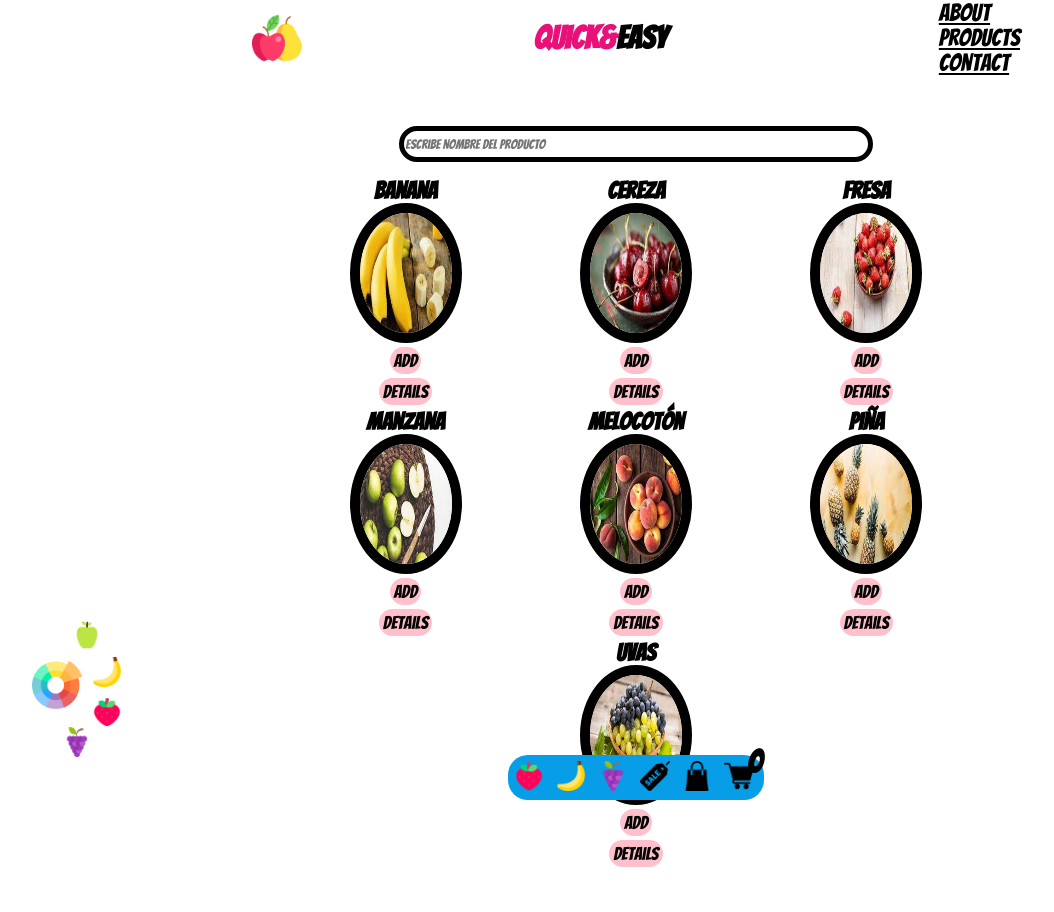
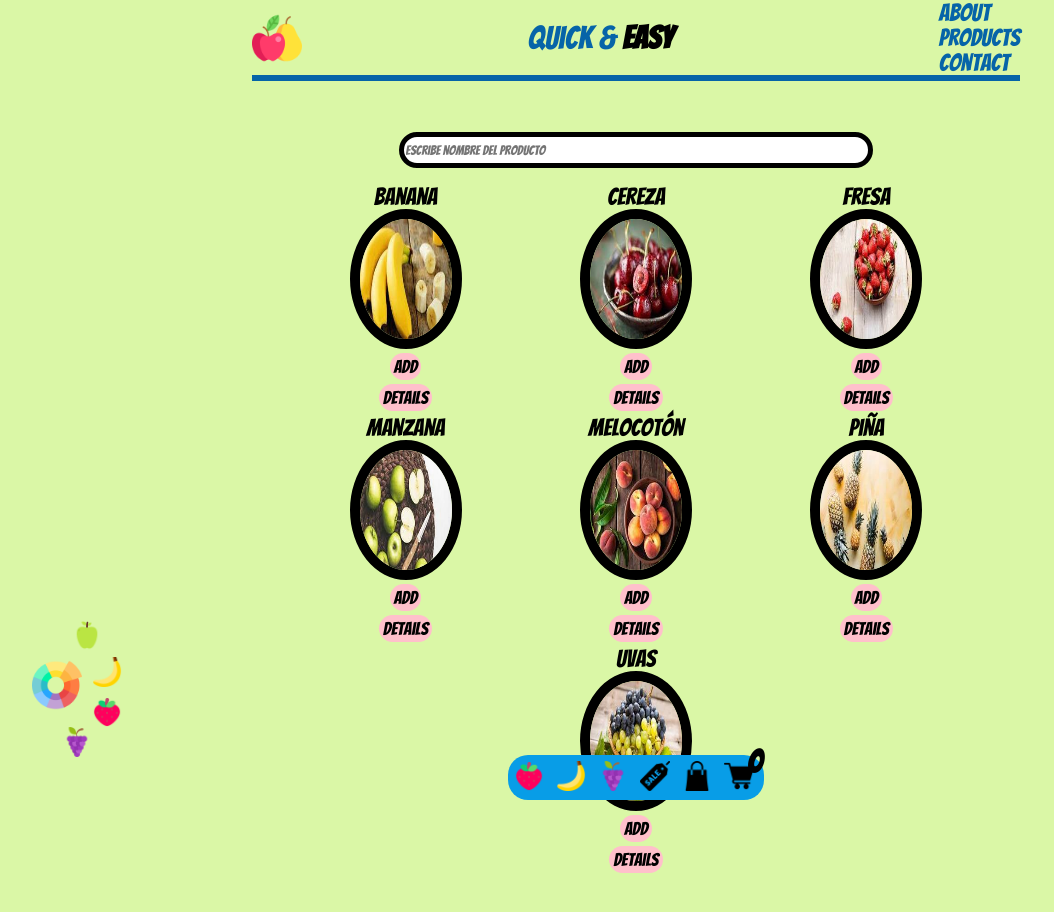
Before and after one commit to joshuaBVB007/YASAI_VUE_CSS, a Vue app: page /products in a window 1280 px wide. Shown: the top 912 px of the page, without its empty margins (4-1058 px from the left). Built offline with nearby package versions, Linux system fonts and the light colour scheme.

Commit message:
adjustind details

```diff
--- a/src/App.vue
+++ b/src/App.vue
@@ -17,7 +17,7 @@ import Roulette from '@/views/Roulette.vue'
 <style>
 
   :root{
-    --styleBackground:white;
+    --styleBackground:#DAF7A6;
   }
 
   @font-face {
--- a/src/components/Header.vue
+++ b/src/components/Header.vue
@@ -2,7 +2,7 @@
     <div class="header">
         <div class="inner">
             <img src="../../public/manzana_banana.png" alt="" srcset="">
-            <h1><span>Quick&</span>Easy</h1>
+            <h1><span>Quick & </span>Easy</h1>
             <ul>
                 <li>
                     <router-link class="enlace" to="/about">About</router-link>
@@ -22,10 +22,12 @@
     .header{
         display: block;
         width: 60%;
-        margin: auto;
+        margin:0 auto;
+        border-bottom: 6px solid rgb(6, 100, 168);
     }
     .enlace{
-        color:black;
+        color:rgb(6, 100, 168);
+        text-decoration: none;
     }
     li{
         display: block;
@@ -35,7 +37,8 @@
         color:rgb(17, 232, 160);
     }
     span{
-        color: rgb(232, 17, 121);
+        color: rgb(6, 100, 168);
+        font-weight: normal;
     }
     img{
         width: 50px;
--- a/src/views/Products.vue
+++ b/src/views/Products.vue
@@ -36,7 +36,6 @@
                 ? this.lista.filter((item) => item.nombre.toLowerCase().includes(this.nameOfproduct.toLowerCase()))
                 : this.lista
               }
-              // item.nombre.toLowerCase().includes(texto.toLowerCase())
           },
           methods:{
               select_item(){
@@ -66,6 +65,7 @@
   }
   h1{
     text-align: center;
+    font-weight: normal;
     font-size:x-large;
   }
   img{
```
